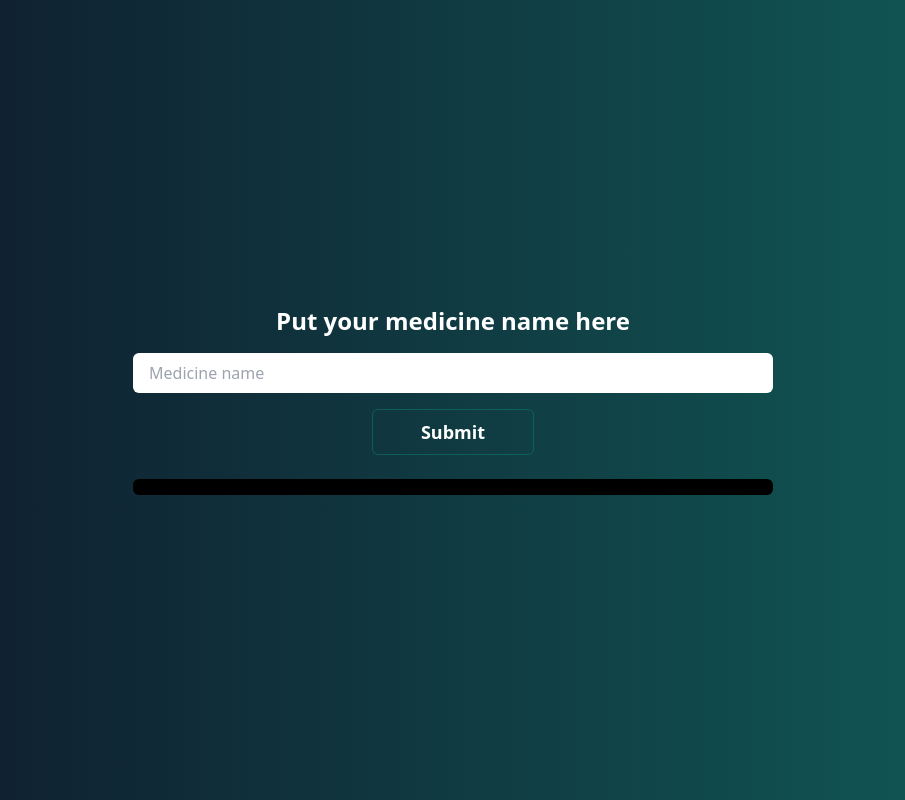
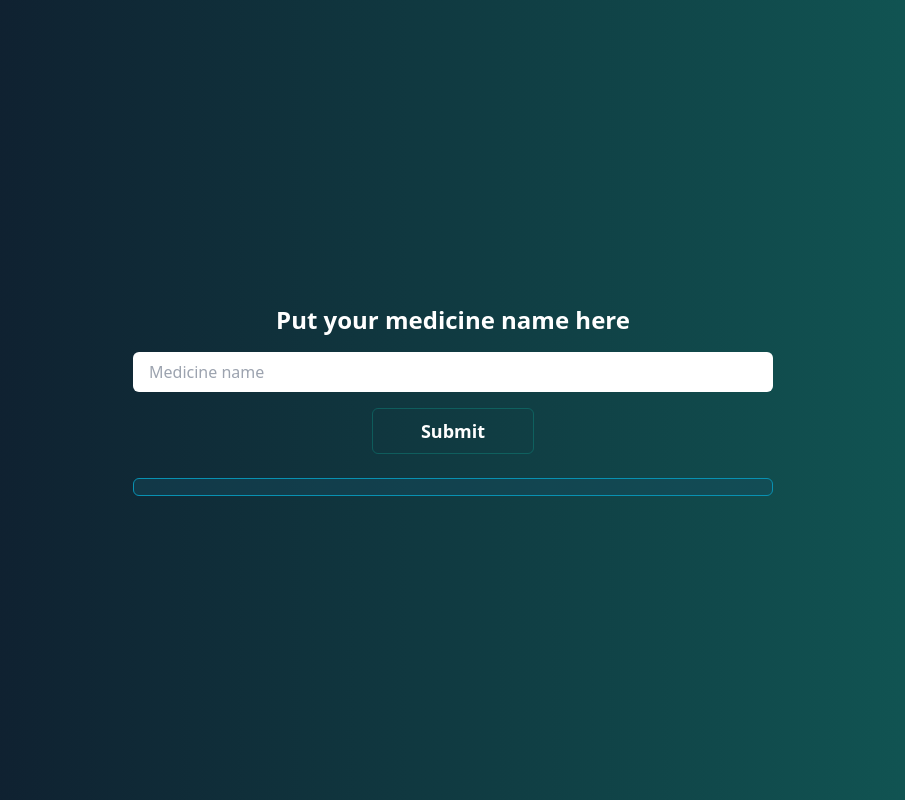
Before and after one commit to manucabral/medinfo, a React (Vite) app: page / in a window 1280 px wide. Shown: the whole page, without its empty margins (187-1092 px from the left). Built offline with nearby package versions, Linux system fonts and the light colour scheme; no server answers.

Commit message:
feat(form): better colors

```diff
--- a/src/components/Form.jsx
+++ b/src/components/Form.jsx
@@ -44,7 +44,7 @@ export default function Form() {
             {loading ? (
                 <p className="mt-4 text-white">Cargando...</p>
             ) : (
-                <p className="w-1/2 px-2 py-2 mt-6 text-white bg-black rounded-md">
+                <p className="w-1/2 px-2 py-2 mt-6 text-white bg-cyan-900/40 rounded-md border border-cyan-600">
                     {data}
                 </p>
             )}
```
